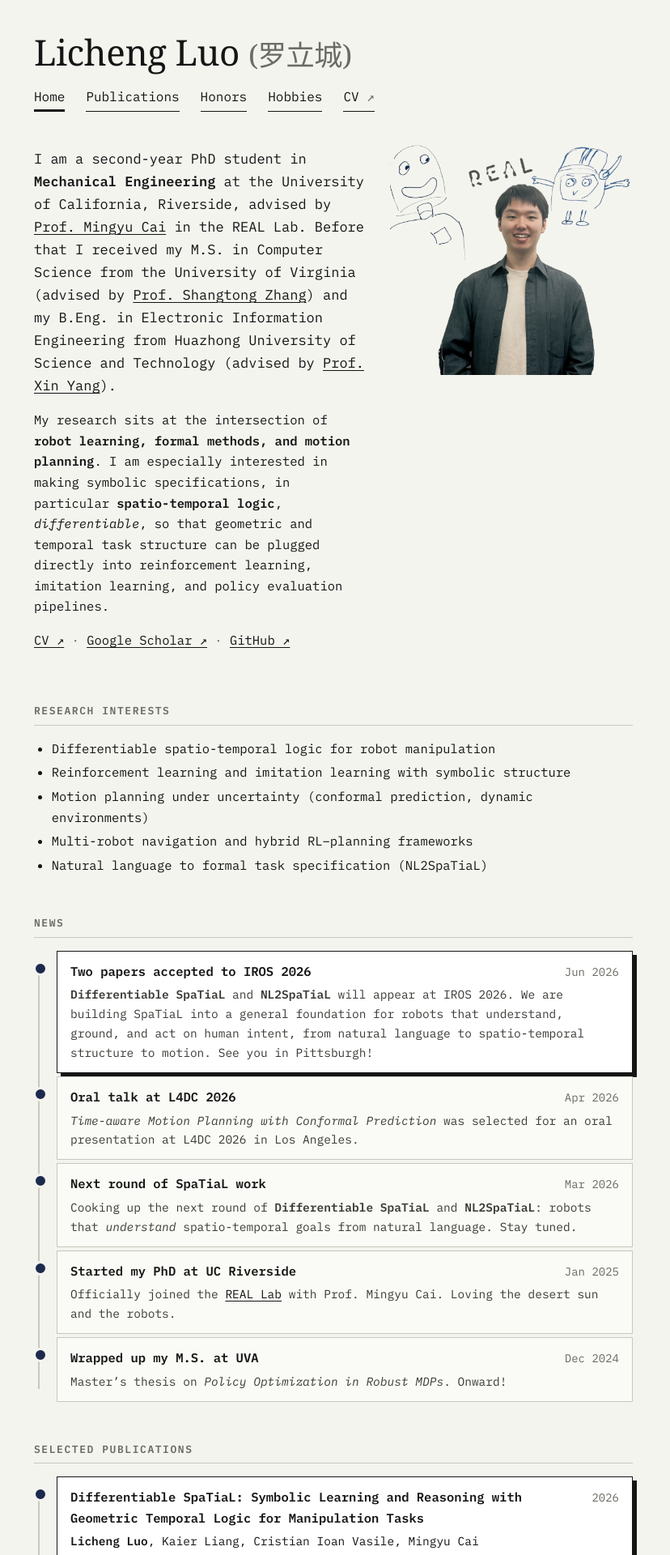
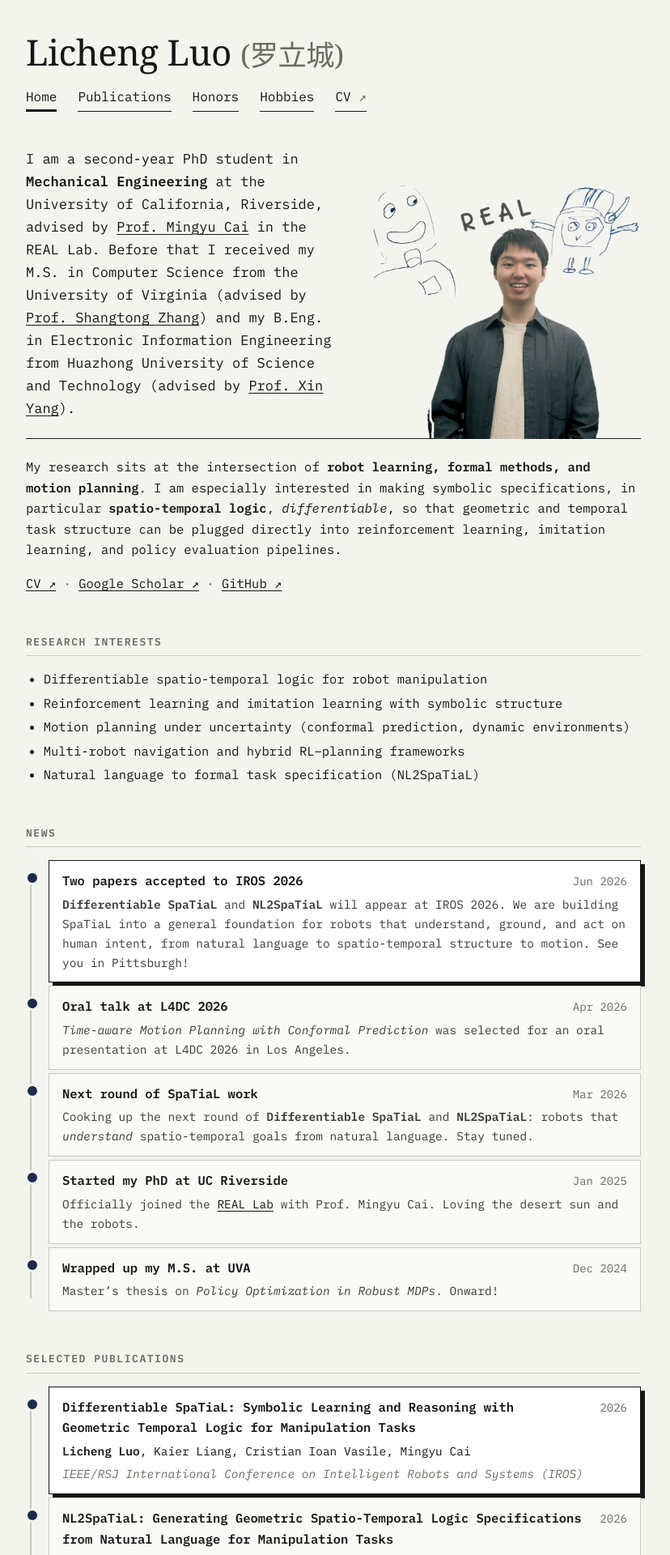
Before and after one commit to plen1lune/plen1lune.github.io, a Jekyll site: the page built from index.md, in a window 1280 px wide. Shown: the top 1920 px of the page at 81% size, without its empty margins (228-1056 px from the left). Built offline with Jekyll 4.4.1, drawn with Linux system fonts in a browser that asks for light colours; some web fonts are replaced.

Commit message:
Redo the homepage hero with a cleaner cut-out and a standing layout
Extract the portrait, the blue whiteboard doodles and the REAL lettering
as separate layers so the cast shadow and shirt colour no longer leak
into the cut-out. Lay the hero out as a grid: the photo stands on a rule
beside the first paragraph on wide screens and centred above it on
phones; the research paragraph and links move below the rule.

Co-Authored-By: Claude Fable 5.1 <noreply@anthropic.com>
Claude-Session: https://claude.ai/code/session_01Eatzbg6TZrfsAf8E21EAwq

```diff
--- a/assets/css/main.css
+++ b/assets/css/main.css
@@ -12,7 +12,7 @@
   --link: #151515;
   --mono: "IBM Plex Mono", ui-monospace, SFMono-Regular, Menlo, Consolas, monospace;
   --serif: "Instrument Serif", "Iowan Old Style", Georgia, "Times New Roman", serif;
-  --maxw: 780px;
+  --maxw: 800px;
   --gutter: 20px;
 }
 
@@ -83,11 +83,19 @@ code { font-family: inherit; background: #e9e9e2; padding: 0 .3em; }
 .lead { font-size: 17px; }
 .sub { color: var(--muted); }
 
-/* intro with cut-out photo */
-.intro { display: flex; gap: 32px; align-items: flex-start; margin-bottom: 1rem; }
-.intro-text { flex: 1 1 auto; min-width: 0; }
-.avatar { flex: 0 0 300px; width: 300px; margin-top: -6px; }
-.avatar img { display: block; width: 100%; height: auto; }
+/* hero: intro text with the cut-out photo standing on a rule */
+.hero {
+  display: grid;
+  grid-template-columns: minmax(0, 1fr) 330px;
+  column-gap: 36px;
+  align-items: end;
+  border-bottom: 1px solid var(--line-strong);
+  margin-bottom: 1.4rem;
+}
+.hero-text { padding-bottom: 1.4rem; min-width: 0; }
+.hero-text p:last-child { margin-bottom: 0; }
+.hero-photo { margin: 0; align-self: end; }
+.hero-photo img { display: block; width: 100%; height: auto; margin-bottom: -1px; }
 
 /* ---------- timeline ---------- */
 .timeline { list-style: none; margin: 0 0 1.5rem; padding: 0 0 0 28px; position: relative; }
@@ -139,8 +147,10 @@ code { font-family: inherit; background: #e9e9e2; padding: 0 .3em; }
   .site-header { padding-top: 28px; }
   .site-title { font-size: 34px; }
   .site-nav { gap: 4px 18px; margin-bottom: 32px; font-size: 15px; }
-  .intro { flex-direction: column-reverse; gap: 12px; }
-  .avatar { flex-basis: auto; width: 240px; }
+  .hero { grid-template-columns: 1fr; }
+  .hero-photo { order: -1; width: 82%; max-width: 360px; margin: 0 auto; }
+  .hero-text { padding-top: 1.2rem; padding-bottom: 1.2rem; border-top: 1px solid var(--line-strong); }
+  .hero { border-bottom: 1px solid var(--line); }
   .card-head { flex-direction: column; gap: 2px; }
   .kv li { grid-template-columns: 1fr; gap: 0; }
   .timeline { padding-left: 22px; }
--- a/index.md
+++ b/index.md
@@ -3,20 +3,21 @@ title: Home
 permalink: /
 ---
 
-<div class="intro">
-<div class="intro-text" markdown="1">
+<div class="hero">
+<div class="hero-text" markdown="1">
 
 I am a second-year PhD student in **Mechanical Engineering** at the University of California, Riverside, advised by [Prof. Mingyu Cai](https://sites.google.com/view/ucr-real/home) in the REAL Lab. Before that I received my M.S. in Computer Science from the University of Virginia (advised by [Prof. Shangtong Zhang](https://shangtongzhang.github.io/)) and my B.Eng. in Electronic Information Engineering from Huazhong University of Science and Technology (advised by [Prof. Xin Yang](https://sites.google.com/view/xinyang/home)).
 {: .lead}
+
+
+</div>
+<figure class="hero-photo"><img src="/images/licheng-cutout.png" alt="Licheng Luo in front of a whiteboard with two robot doodles and the word REAL" width="1000" height="958"></figure>
+</div>
 
 My research sits at the intersection of **robot learning, formal methods, and motion planning**. I am especially interested in making symbolic specifications, in particular **spatio-temporal logic**, *differentiable*, so that geometric and temporal task structure can be plugged directly into reinforcement learning, imitation learning, and policy evaluation pipelines.
 
 [CV ↗](/file/RL_Resume/LichengLuo_Resume.pdf){:target="_blank"} · [Google Scholar ↗](https://scholar.google.com/citations?user=BsZxB3wAAAAJ&hl=en){:target="_blank"} · [GitHub ↗](https://github.com/plen1lune){:target="_blank"}
 {: .sub}
-
-</div>
-<div class="avatar"><img src="/images/licheng-cutout.png" alt="Licheng Luo in front of a whiteboard with two robot doodles and the word REAL" width="1000" height="957"></div>
-</div>
 
 ## Research interests
 
```
Also changed, not shown: images/licheng-cutout.png.
